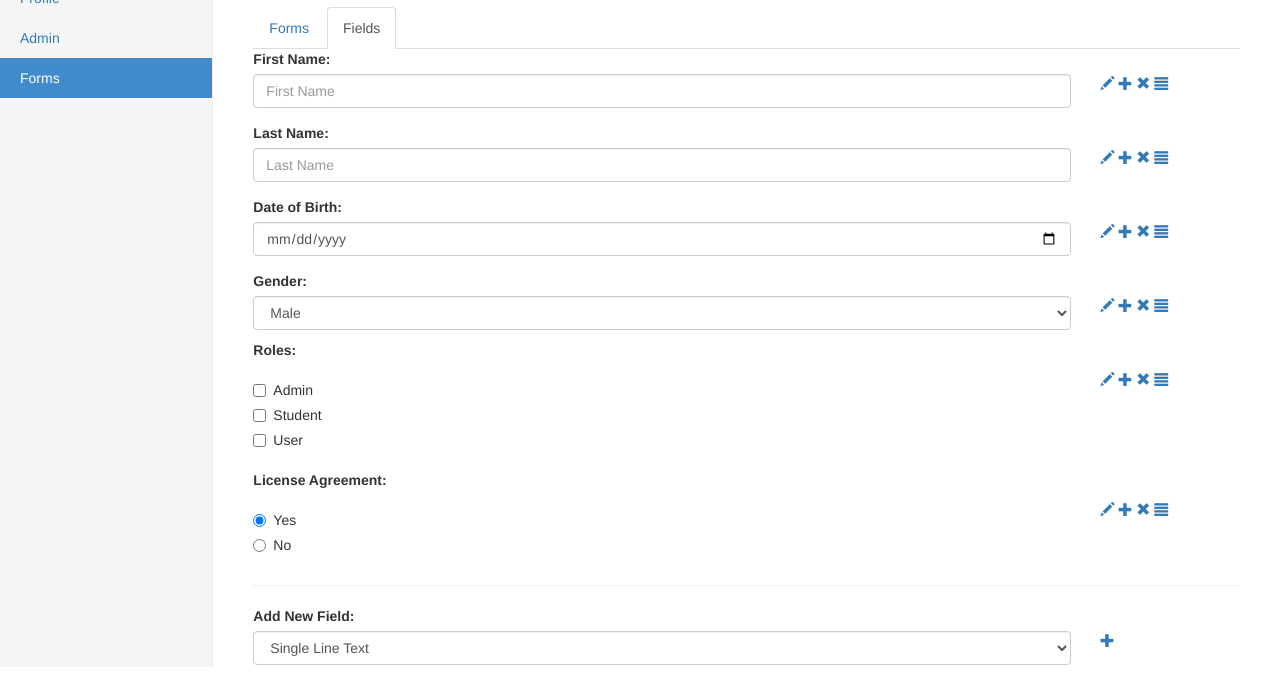
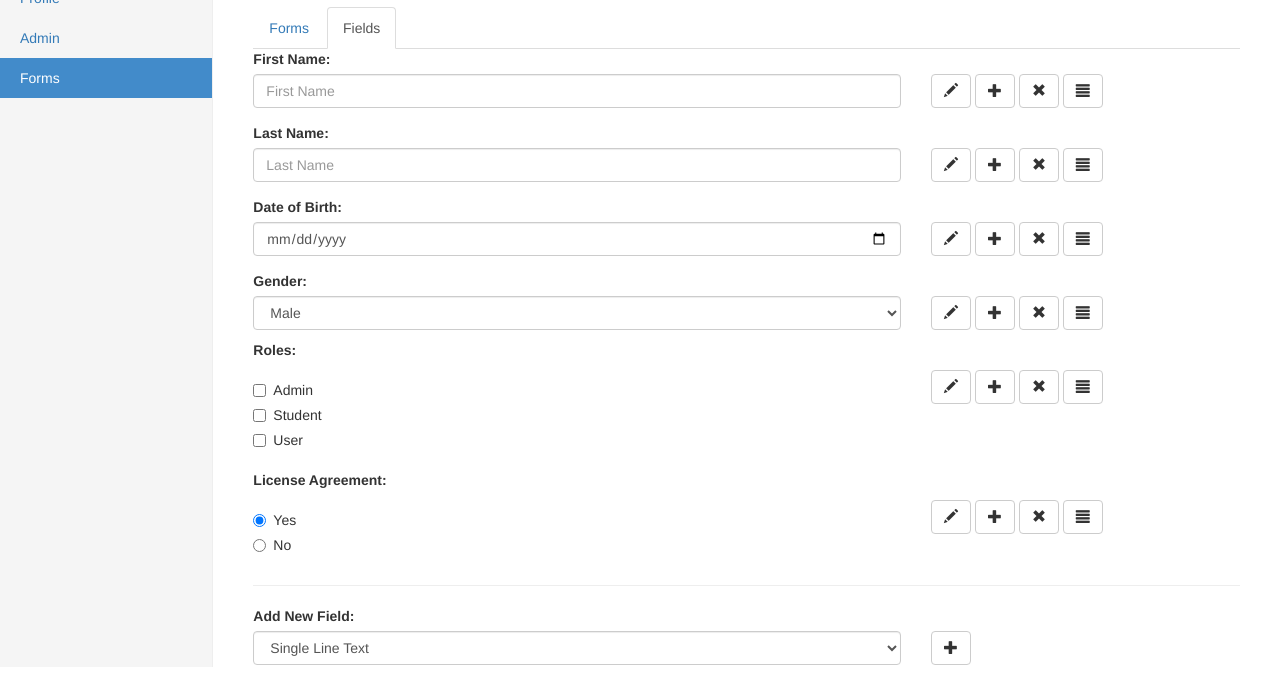
Before and after one commit to alihyder23/WebDevSpring2016, a website: page public/assignment/form-fields.html in a window 1280 px wide. Shown: the part 133-818 px from the top of the page. Drawn offline with nearby package versions, Linux system fonts and the light colour scheme.

Commit message:
Assignment 1

```diff
--- a/public/assignment/form-fields.html
+++ b/public/assignment/form-fields.html
@@ -62,25 +62,24 @@
             </ul>
             <div id="myTabContent" class="tab-content">
                 <div role="formspanel" class="tab-pane fade in active" id="fields" aria-labelledby="fields-tab">
-
                     <div class="row">
                         <div class="col-sm-12">
                             <label for="firstName">First Name:</label>
                         </div>
                     </div>
                     <div class="row">
-                        <div class="col-sm-10">
+                        <div class="col-sm-8">
                             <form>
                                 <div class="form-group">
                                     <input type="text" class="form-control" id="firstName" placeholder="First Name">
                                 </div>
                             </form>
                         </div>
-                        <div class="col-sm-2">
-                            <a href="#"><span class="glyphicon glyphicon-pencil" aria-hidden="true"></span></a>
-                            <a href="#"><span class="glyphicon glyphicon-plus" aria-hidden="true"></span></a>
-                            <a href="#"><span class="glyphicon glyphicon-remove" aria-hidden="true"></span></a>
-                            <a href="#"><span class="glyphicon glyphicon-align-justify" aria-hidden="true"></span></a>
+                        <div class="col-sm-4">
+                            <button type="button" class="btn btn-default"><span class="glyphicon glyphicon-pencil" aria-hidden="true"></span></button>
+                            <button type="button" class="btn btn-default"><span class="glyphicon glyphicon-plus" aria-hidden="true"></span></button>
+                            <button type="button" class="btn btn-default"><span class="glyphicon glyphicon-remove" aria-hidden="true"></span></button>
+                            <button type="button" class="btn btn-default"><span class="glyphicon glyphicon-align-justify" aria-hidden="true"></span></button>
                         </div>
                     </div>
                     <div class="row">
@@ -89,18 +88,18 @@
                         </div>
                     </div>
                     <div class="row">
-                        <div class="col-sm-10">
+                        <div class="col-sm-8">
                             <form>
                                 <div class="form-group">
                                     <input type="text" class="form-control" id="lastName" placeholder="Last Name">
                                 </div>
                             </form>
                         </div>
-                        <div class="col-sm-2">
-                            <a href="#"><span class="glyphicon glyphicon-pencil" aria-hidden="true"></span></a>
-                            <a href="#"><span class="glyphicon glyphicon-plus" aria-hidden="true"></span></a>
-                            <a href="#"><span class="glyphicon glyphicon-remove" aria-hidden="true"></span></a>
-                            <a href="#"><span class="glyphicon glyphicon-align-justify" aria-hidden="true"></span></a>
+                        <div class="col-sm-4">
+                            <button type="button" class="btn btn-default"><span class="glyphicon glyphicon-pencil" aria-hidden="true"></span></button>
+                            <button type="button" class="btn btn-default"><span class="glyphicon glyphicon-plus" aria-hidden="true"></span></button>
+                            <button type="button" class="btn btn-default"><span class="glyphicon glyphicon-remove" aria-hidden="true"></span></button>
+                            <button type="button" class="btn btn-default"><span class="glyphicon glyphicon-align-justify" aria-hidden="true"></span></button>
                         </div>
                     </div>
                     <div class="row">
@@ -109,18 +108,18 @@
                         </div>
                     </div>
                     <div class="row">
-                        <div class="col-sm-10">
+                        <div class="col-sm-8">
                             <form>
                                 <div class="form-group">
                                     <input type="date" class="form-control" id="dateOfBirth">
                                 </div>
                             </form>
                         </div>
-                        <div class="col-sm-2">
-                            <a href="#"><span class="glyphicon glyphicon-pencil" aria-hidden="true"></span></a>
-                            <a href="#"><span class="glyphicon glyphicon-plus" aria-hidden="true"></span></a>
-                            <a href="#"><span class="glyphicon glyphicon-remove" aria-hidden="true"></span></a>
-                            <a href="#"><span class="glyphicon glyphicon-align-justify" aria-hidden="true"></span></a>
+                        <div class="col-sm-4">
+                            <button type="button" class="btn btn-default"><span class="glyphicon glyphicon-pencil" aria-hidden="true"></span></button>
+                            <button type="button" class="btn btn-default"><span class="glyphicon glyphicon-plus" aria-hidden="true"></span></button>
+                            <button type="button" class="btn btn-default"><span class="glyphicon glyphicon-remove" aria-hidden="true"></span></button>
+                            <button type="button" class="btn btn-default"><span class="glyphicon glyphicon-align-justify" aria-hidden="true"></span></button>
                         </div>
                     </div>
                     <div class="row">
@@ -129,17 +128,17 @@
                         </div>
                     </div>
                     <div class="row">
-                        <div class="col-sm-10">
+                        <div class="col-sm-8">
                             <select id="genderDropDown" class="form-control">
                                 <option>Male</option>
                                 <option>Female</option>
                             </select>
                         </div>
-                        <div class="col-sm-2">
-                            <a href="#"><span class="glyphicon glyphicon-pencil" aria-hidden="true"></span></a>
-                            <a href="#"><span class="glyphicon glyphicon-plus" aria-hidden="true"></span></a>
-                            <a href="#"><span class="glyphicon glyphicon-remove" aria-hidden="true"></span></a>
-                            <a href="#"><span class="glyphicon glyphicon-align-justify" aria-hidden="true"></span></a>
+                        <div class="col-sm-4">
+                            <button type="button" class="btn btn-default"><span class="glyphicon glyphicon-pencil" aria-hidden="true"></span></button>
+                            <button type="button" class="btn btn-default"><span class="glyphicon glyphicon-plus" aria-hidden="true"></span></button>
+                            <button type="button" class="btn btn-default"><span class="glyphicon glyphicon-remove" aria-hidden="true"></span></button>
+                            <button type="button" class="btn btn-default"><span class="glyphicon glyphicon-align-justify" aria-hidden="true"></span></button>
                         </div>
                     </div>
                     <div class="row">
@@ -148,7 +147,7 @@
                         </div>
                     </div>
                     <div class="row">
-                        <div class="col-sm-10">
+                        <div class="col-sm-8">
                             <div id="roles" class="checkbox">
                                 <label>
                                     <input type="checkbox" value="">
@@ -168,11 +167,11 @@
                                 </label>
                             </div>
                         </div>
-                        <div class="col-sm-2">
-                            <a href="#"><span class="glyphicon glyphicon-pencil" aria-hidden="true"></span></a>
-                            <a href="#"><span class="glyphicon glyphicon-plus" aria-hidden="true"></span></a>
-                            <a href="#"><span class="glyphicon glyphicon-remove" aria-hidden="true"></span></a>
-                            <a href="#"><span class="glyphicon glyphicon-align-justify" aria-hidden="true"></span></a>
+                        <div class="col-sm-4">
+                            <button type="button" class="btn btn-default"><span class="glyphicon glyphicon-pencil" aria-hidden="true"></span></button>
+                            <button type="button" class="btn btn-default"><span class="glyphicon glyphicon-plus" aria-hidden="true"></span></button>
+                            <button type="button" class="btn btn-default"><span class="glyphicon glyphicon-remove" aria-hidden="true"></span></button>
+                            <button type="button" class="btn btn-default"><span class="glyphicon glyphicon-align-justify" aria-hidden="true"></span></button>
                         </div>
                     </div>
                     <div class="row">
@@ -181,7 +180,7 @@
                         </div>
                     </div>
                     <div class="row">
-                        <div class="col-sm-10">
+                        <div class="col-sm-8">
                             <div id="licenseAgreement" class="radio">
                                 <label>
                                     <input type="radio" name="optionsRadios" id="licenseAgreementYes" value="option1" checked>
@@ -195,11 +194,11 @@
                                 </label>
                             </div>
                         </div>
-                        <div class="col-sm-2">
-                            <a href="#"><span class="glyphicon glyphicon-pencil" aria-hidden="true"></span></a>
-                            <a href="#"><span class="glyphicon glyphicon-plus" aria-hidden="true"></span></a>
-                            <a href="#"><span class="glyphicon glyphicon-remove" aria-hidden="true"></span></a>
-                            <a href="#"><span class="glyphicon glyphicon-align-justify" aria-hidden="true"></span></a>
+                        <div class="col-sm-4">
+                            <button type="button" class="btn btn-default"><span class="glyphicon glyphicon-pencil" aria-hidden="true"></span></button>
+                            <button type="button" class="btn btn-default"><span class="glyphicon glyphicon-plus" aria-hidden="true"></span></button>
+                            <button type="button" class="btn btn-default"><span class="glyphicon glyphicon-remove" aria-hidden="true"></span></button>
+                            <button type="button" class="btn btn-default"><span class="glyphicon glyphicon-align-justify" aria-hidden="true"></span></button>
                         </div>
                     </div>
                     <hr>
@@ -210,7 +209,7 @@
                         </div>
                     </div>
                     <div class="row">
-                        <div class="col-sm-10">
+                        <div class="col-sm-8">
                             <select id="addNewField" class="form-control">
                                 <option>Single Line Text</option>
                                 <option>Date</option>
@@ -220,17 +219,13 @@
                                 <option>Paragraph Text Field</option>
                             </select>
                         </div>
-                        <div class="col-sm-2">
-                            <a href="#"><span class="glyphicon glyphicon-plus" aria-hidden="true"></span></a>
+                        <div class="col-sm-4">
+                            <button type="button" class="btn btn-default"><span class="glyphicon glyphicon-plus" aria-hidden="true"></span></button>
                         </div>
                     </div>
-
                 </div>
-
             </div>
         </div>
-
-
     </div>
 </div>
 
```
Also changed, not shown: public/assignment/forms.html (+8 -8 lines).
